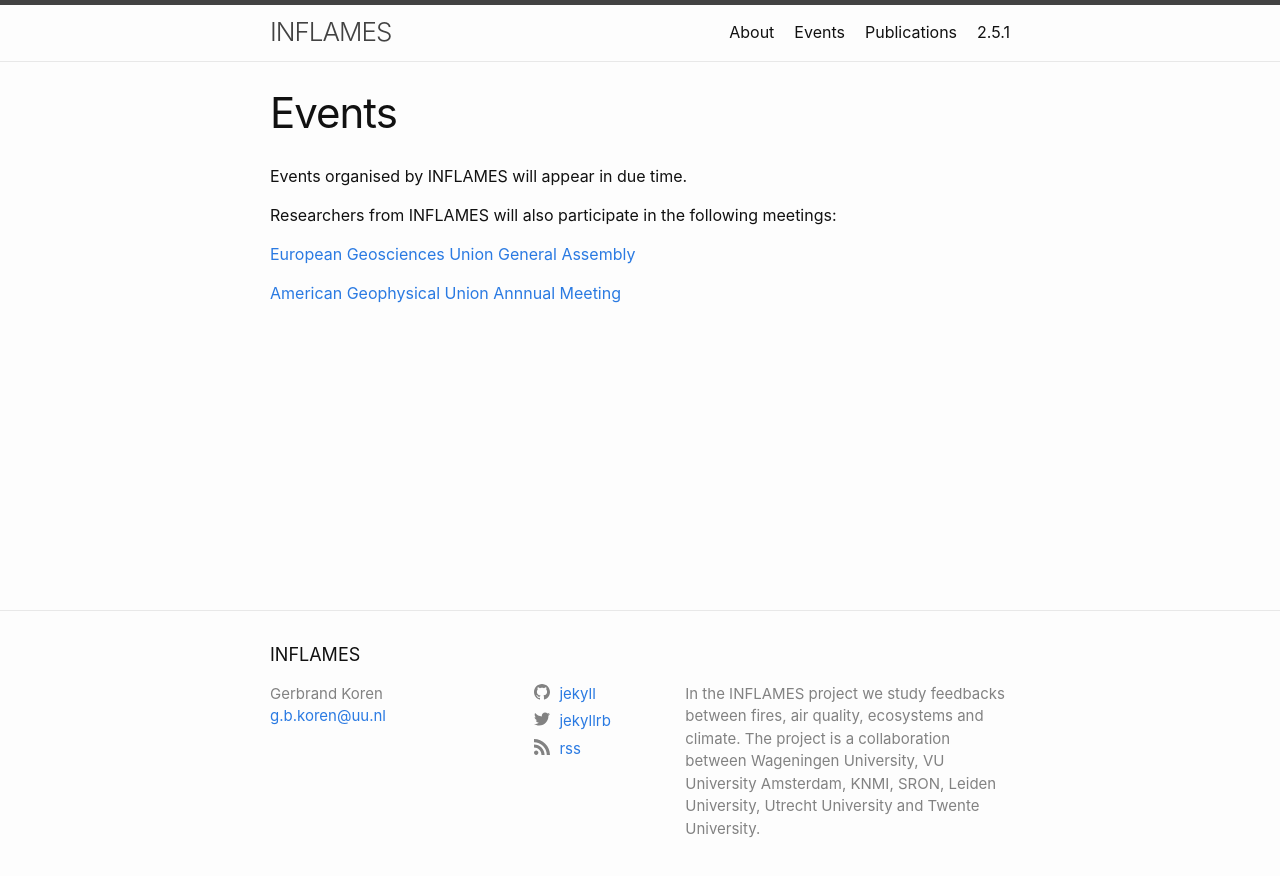
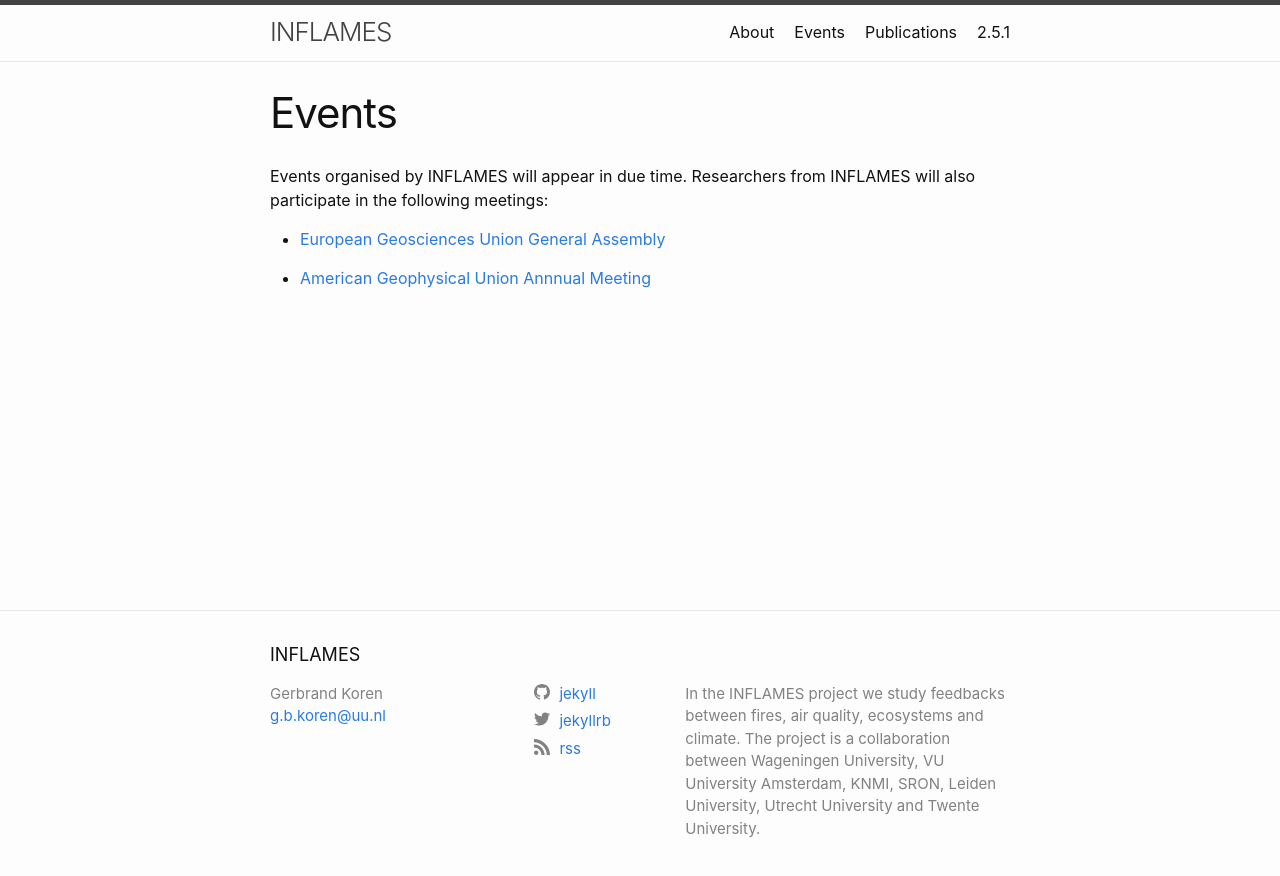
Before and after one commit to inflames-project/inflames-project.github.io, a Jekyll site: the page built from events.md, in a window 1280 px wide. Shown: the top 876 px of the page. Built offline with Jekyll 4.4.1, drawn with Linux system fonts in a browser that asks for light colours.

```diff
--- a/events.md
+++ b/events.md
@@ -4,10 +4,8 @@ title: Events
 permalink: /events/
 ---
 
-Events organised by INFLAMES will appear in due time.
+Events organised by INFLAMES will appear in due time. Researchers from INFLAMES will also participate in the following meetings:
 
-Researchers from INFLAMES will also participate in the following meetings:
+- [European Geosciences Union General Assembly](https://www.egu.eu/meetings/general-assembly/)
 
-[European Geosciences Union General Assembly](https://www.egu.eu/meetings/general-assembly/)
-
-[American Geophysical Union Annnual Meeting](https://www.agu.org/annual-meeting)
+- [American Geophysical Union Annnual Meeting](https://www.agu.org/annual-meeting)
```
